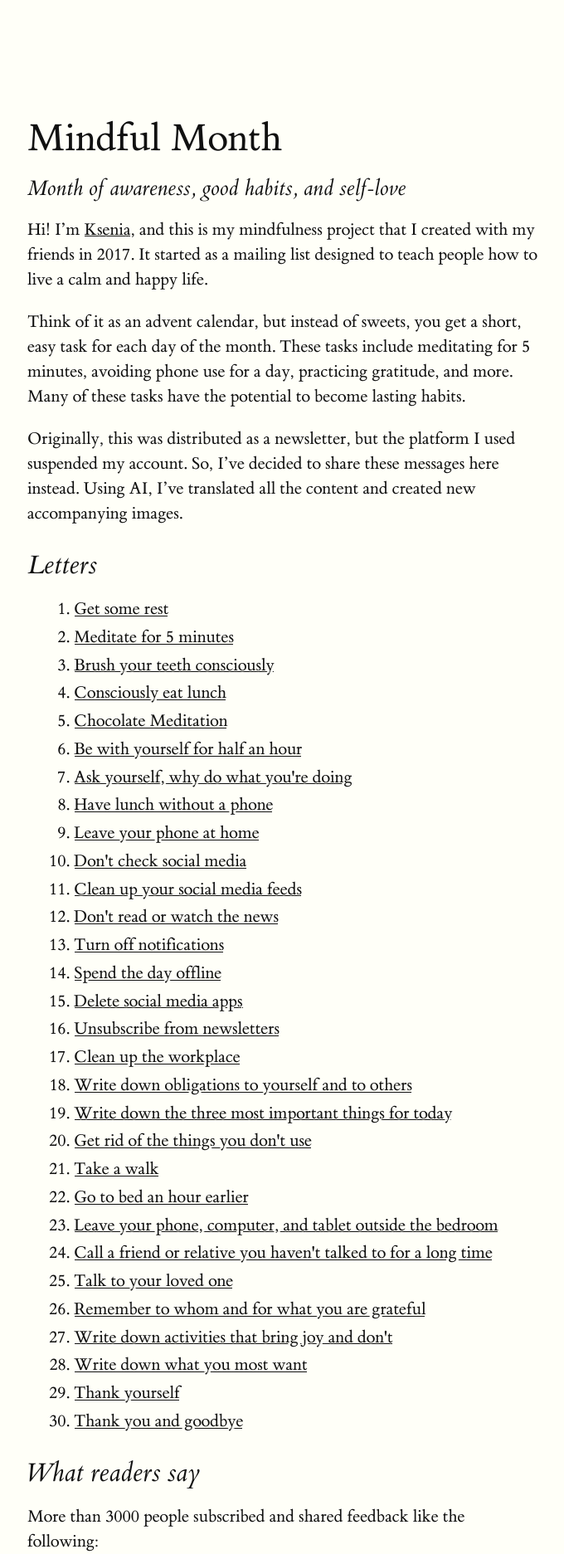
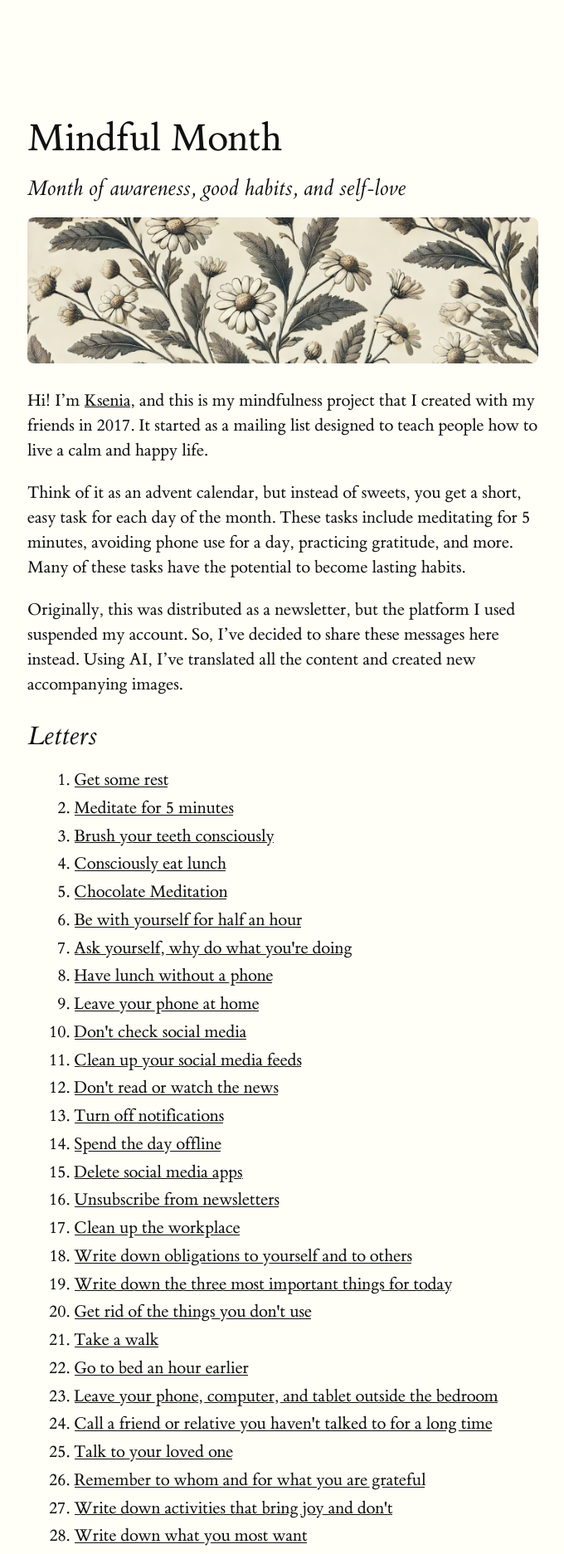
Before and after one commit to kseniailinyh/mindfulmonth, a Jekyll site: the page built from index.markdown, in a window 1280 px wide. Shown: the top 1873 px of the page at 83% size, without its empty margins (127-807 px from the left). Built offline with Jekyll 4.4.1, drawn with Linux system fonts in a browser that asks for light colours.

Commit message:
Cover image

```diff
--- a/index.markdown
+++ b/index.markdown
@@ -8,7 +8,10 @@ title: "Mindful Month"
 ---
 
 # Mindful Month
+
 <p class="subtitle">Month of awareness, good habits, and self-love</p>
+
+![Alt text]({{ '/assets/images/09.jpg' | relative_url }})
 
 Hi! I'm [Ksenia](https://kseniailinyh.github.io/), and this is my mindfulness project that I created with my friends in 2017. It started as a mailing list designed to teach people how to live a calm and happy life.
 
```
